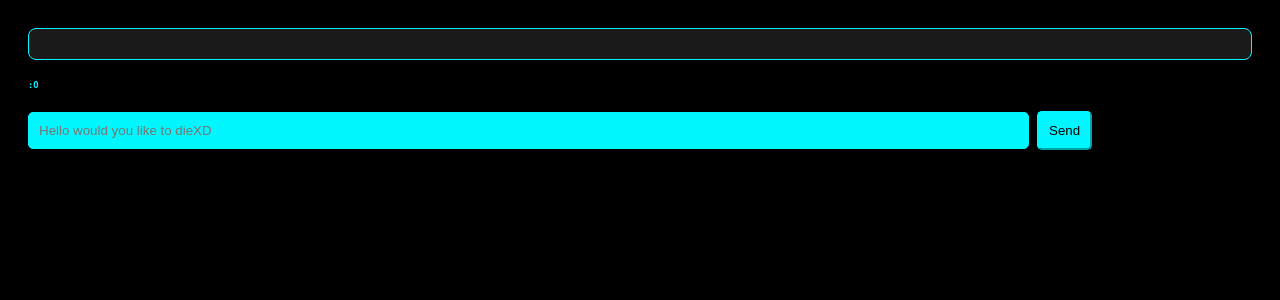
After one commit to Xadam31/XFour, a Flask app: page /XLegend in a window 1280 px wide. The commit adds this page. Shown: the top 300 px of the page. Run offline with Flask 3, Linux system fonts and the light colour scheme.

Commit message:
1.6 Now you can chat with the dev

```diff
--- a/XFour.py
+++ b/XFour.py
@@ -130,7 +130,7 @@ def rpgfront():
             output += 'Skipping tutorial.. <a href="/rpgwone"><button>Go to next area</button></a>'
         else:
             output += "Invalid choice for tutorial."
-    return render_template("rpgfront.html", output=output)
+    return render_template("rpgfront.html", output=output, player_hp=30, enemy_hp=75)
 
 @app.route("/rpgwone", methods=["GET", "POST"])
 def rpgwone():
@@ -178,7 +178,7 @@ def rpgwone():
             output += "Player had 30 HP and collapsed. Game Over. x_x<br>"
         else:
             output += "Invalid second move.<br>"
-    return render_template("rpgwone.html", output=output)
+    return render_template("rpgwone.html", output=output, player_hp=30, enemy_hp=75)
 
 @app.route("/daily", methods=["GET", "POST"])
 def daily():
@@ -212,39 +212,71 @@ def daily():
                 score += 1
         return render_template("daily.html", questions=questions, score=score)
     return render_template("daily.html", questions=questions)
+
 @app.route("/xchat", methods=["GET", "POST"])
 def xchat():
     chat_log = []
-
     if request.method == "POST":
         user_message = request.form.get("message", "")
         if user_message:
-            # Add user's message to the chat log
             chat_log.append(f"You: {user_message}")
-
-            # Simple Terry logic
             response = generate_terry_response(user_message)
             chat_log.append(f"Master Terry: {response}")
-
     return render_template("xchat.html", chat_log=chat_log)
-
 
 def generate_terry_response(message):
     message = message.lower()
     if "help" in message or "what" in message:
         return "Stay focused. Your next move decides your fate."
+    elif "Mate who is trick" in message:
+        return "You shouldn't talk about him... he's no one. Definitely."
+    elif "Tell me who is trick" in message:
+        return "He is one... You will meet him in World 7. No more info!"
+    elif "Terry what happened to jerry?" in message:
+        return "He died fighting TRICK, lord of the unknown team."
+    elif "I would like to talk with XLegend" in message:
+        if "you are weak" in message:
+            return "I shall banish you"
+        return "Hello it's me. What do you want? One answer only."
     elif "xlegend" in message:
-        return "You found an easter egg are you a friend of mine? because only friends know XLegend the all powerful warrior"
+        return "You found an easter egg. Only my friends know XLegend!"
     elif "hello" in message:
         return "Greetings, warrior. Ready to train again?"
     elif "who are you" in message:
         return "I am Master Terry. Keeper of stones and secrets."
     elif "who is xlegend?" in message:
-        return "He is the ALL powerful warrior he fought aliens demons and more horrifying things just to keep your adventure going"
+        return "He is the ALL powerful warrior. He fought aliens, demons, and more to keep your adventure alive."
     elif "tired" in message:
         return "Rest if you must. But victory waits for no one."
     else:
         return "Interesting... but I have no clue what you're talking about."
+@app.route("/XLegend", methods=["POST", "GET"])
+def XLegend():
+    chat_log = []
+    if request.method == "POST":
+        user_message = request.form.get("message", "")
+        if user_message:
+            chat_log.append(f"You: {user_message}")
+            response = generate_XLegend_response(user_message)
+            chat_log.append(f"XLegend: {response}")
+    return render_template("xchatt.html", chat_log=chat_log)
+def generate_XLegend_response(message):
+    if "can i recommend adding something" in message:
+        return "NO"
+    elif "Hello" in message:
+        return "Yo there is a chest in the castle grab it you will get smth OP"
+    elif "can i fight you" in message:
+        return "we will team up in world 9 for something cant tell you find out yourself"
+    elif "why did you make this website" in message:
+        return "to test my full potential in development"
+    elif "can i friend you in roblox" in message:
+        return "sure username:Adam1gamingzain displayname:XLegend"
+    elif "monkey" or "monke" in message:
+        return "EASTER EGG B.A.D INCOMING"
+    elif "what words do you like saying" in message:
+        return "hello would you like to die"
+    else:
+        return "i forgot to program myself to answer to this (sorry)"
 
 
 @app.route("/learnpython")
--- a/templates/mainpatch.html
+++ b/templates/mainpatch.html
@@ -59,6 +59,10 @@
       <div class="section"><p>Massive update finally added world 2 to the rpg game Note: Sorry for the delay the team had to deal with many bugs which delayed the update if you ever Want to give us feed back email: adamadamandaser@gmail.com</p></div>
      <h2>Version 1.5 </h2>
      <div class="section">MASSIVE update new tool chat with master Terry Note: 5+ easter eggs were added</div>
+     <h2>Version 1.6</h2>
+     <div class="section">
+      <p>GAICANTIC update now you can chat with the dev pretty cool addition to the new chatbot tool</p>
+     </div>
      <h6>:D</h6>
      <a href="/">
         <button style="color: #00f7ff; background-color: #0d0d0d;">Back to Hub</button>
--- a/templates/xchat.html
+++ b/templates/xchat.html
@@ -42,6 +42,8 @@
   </style>
 </head>
 <body>
+  <a href="/"><button>back home</button></a>
+
   <h1>🧙 Chat with Master Terry</h1>
 
   <div class="chat-box">
@@ -49,9 +51,13 @@
       <div class="message">{{ msg }}</div>
     {% endfor %}
   </div>
+      <a href="/xchatt"><button>
+      Talk with the Dev:3
+    </button></a>
   <h6>:O</h6>
 
   <form method="POST">
+
     <input type="text" name="message" placeholder="Say something..." required />
     <button type="submit">Send</button>
   </form>
--- /dev/null
+++ b/templates/xchatt.html
@@ -0,0 +1,54 @@
+<!DOCTYPE html>
+<html lang="en">
+<head>
+    <meta charset="UTF-8">
+    <meta name="viewport" content="width=device-width, initial-scale=1.0">
+    <title>XChatBot - XLegend</title>
+    <style>
+        body{
+            background-color: black;
+            color: #00f7ff;
+            font-family: monospace;
+            padding: 20px ;
+        }
+        .chat-box{
+            background-color: #1a1a1a;
+            margin-bottom: 20px;
+            border: #00f7ff 1px solid;
+            border-radius: 8px;
+            padding: 15px;
+        }
+        button{
+            background-color: #00f7ff;
+            border-color: #00f7fe;
+            border-radius: 5px;
+            padding:10px ;
+            color: black;
+            cursor: pointer;
+        }
+            .message {
+      margin: 5px 0;
+    }
+    input[type="text"]{
+        width: 80%;
+        padding: 10px;
+        color: #00f7ff;
+        background-color: #00f7fe;
+        border: #00f7fe 1px solid;
+        border-radius: 5px;
+    }
+    </style>
+</head>
+<body>
+      <div class="chat-box">
+    {% for msg in chat_log %}
+      <div class="message">{{ msg }}</div>
+    {% endfor %}
+  </div>
+  <h6>:O</h6>
+  <form method="POST">
+    <input type="text" name="message" placeholder="Hello would you like to dieXD" required>
+    <button type="submit">Send</button>
+  </form>
+</body>
+</html>
```
Also changed, not shown: templates/rpgwone.html (+35 -11 lines).
